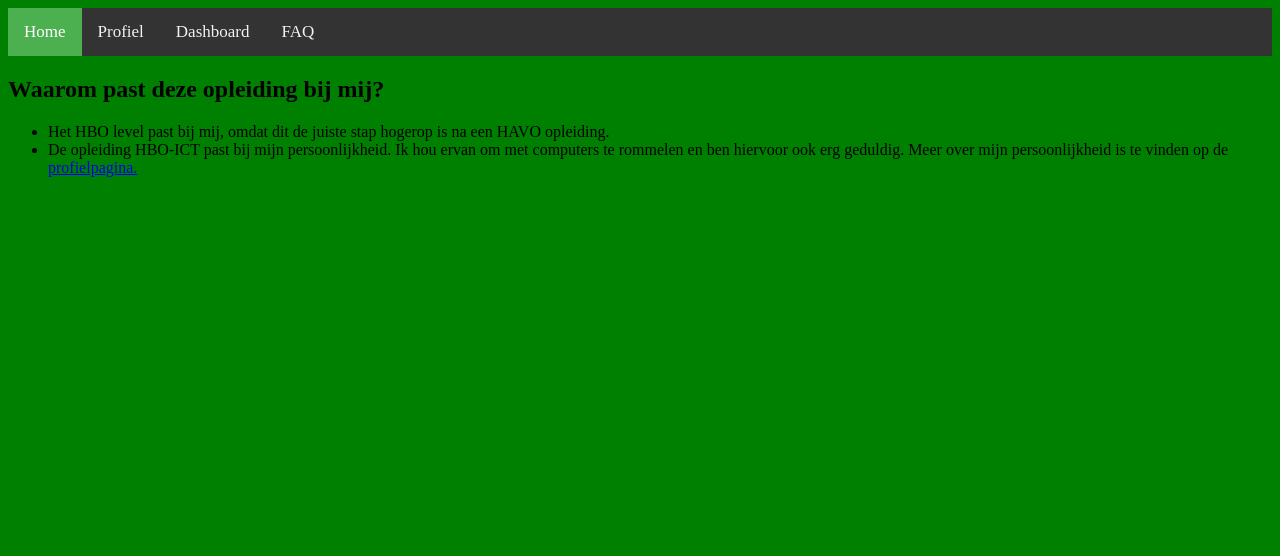
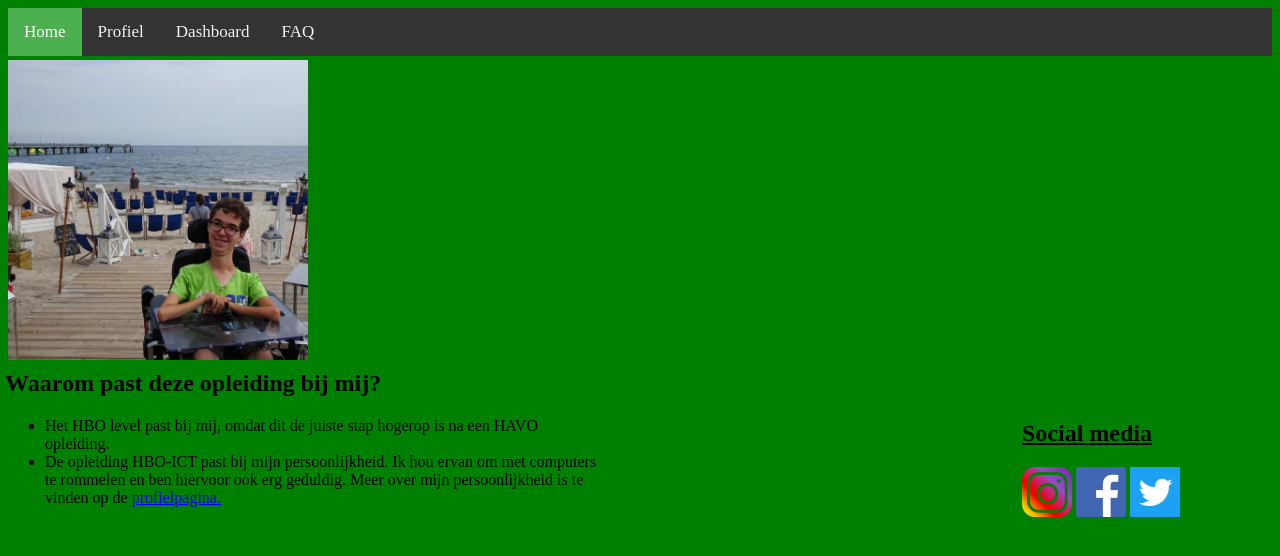
Before and after one commit to huge0003/huge0003.github.io, a plain HTML site: page index.html in a window 1280 px wide. Drawn offline with Linux system fonts and the light colour scheme.

Commit message:
homepage

```diff
--- a/css/style.css
+++ b/css/style.css
@@ -25,9 +25,12 @@
 .profiel-foto {
   width: 600px;
 }
+.home-foto {
+  width:  300px
+}
 .hobby-size {
 font-size: 20px;
 }
-.muziek {
-
+.logo {
+  width: 50px;
 }
--- a/index.html
+++ b/index.html
@@ -11,14 +11,20 @@
     </head>
 
 <body>
+<img src="homefoto.jpg" alt="foto Dirk op vakantie" class="home-foto" style="position: absolute; top: 60px;">
+<div style="position: absolute; right: 675px; top: 350px;" class="profiel-foto">
 <h2>Waarom past deze opleiding bij mij?</h2>
-<p>
     <ul>
         <li>Het HBO level past bij mij, omdat dit de juiste stap hogerop is na een HAVO opleiding.</li>
         <li>De opleiding HBO-ICT past bij mijn persoonlijkheid. Ik hou ervan om met computers te rommelen en ben hiervoor ook erg geduldig. Meer over mijn persoonlijkheid is te vinden op de <a href="profile.html">profielpagina.</a></li>
     </ul>
-</p>
-
+</div>
+<div style="position: absolute; right: 100px; top: 400px;">
+    <h2><u>Social media</u></h2>
+    <a href="https://www.instagram.com/dirk_hugens/"><img src="insta.png" alt="instalogo" class="logo"></a>
+    <a href="https://www.facebook.com/dirk.hugens.3/"><img src="facebook.png" alt="facebooklogo" class="logo"></a>
+    <a href="https://twitter.com/Strikkie_"><img src="twitter.png" alt="twitterlogo" class="logo"></a>
+</div>
 
 
     </body>
```
Also changed, not shown: facebook.png (added), homefoto.jpg (added), insta.png (added), twitter.png (added).
